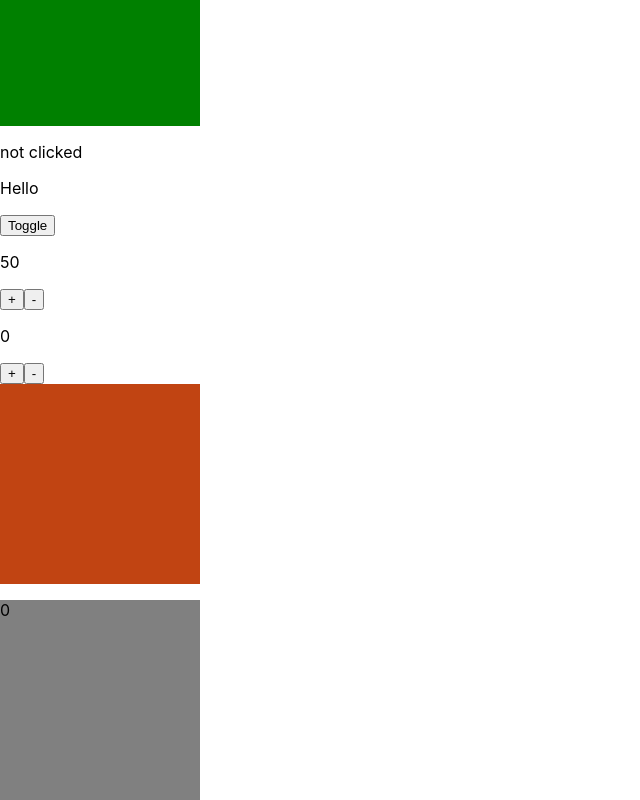
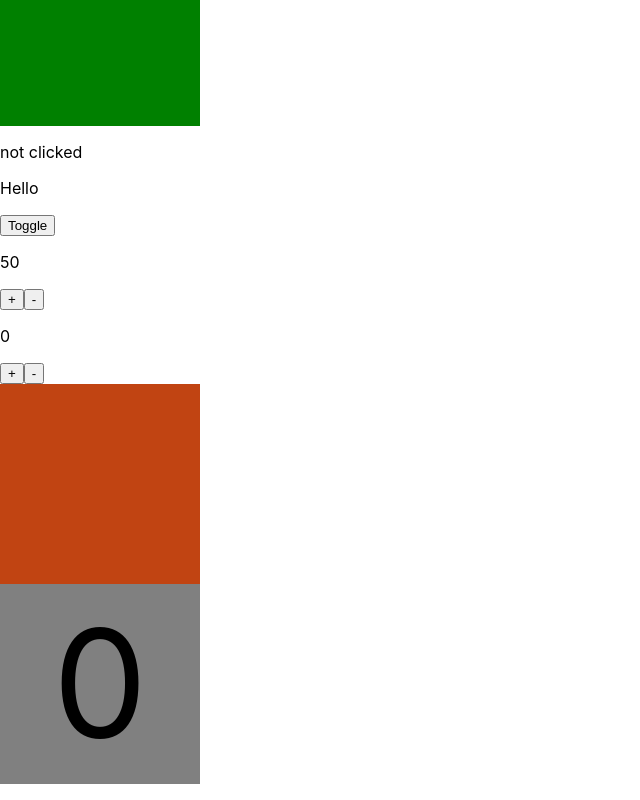
Before and after one commit to Timothy-Merchant/my-first-react-project, a React (Create React App) app in the folder my-first-project/: page / in a window 1280 px wide. Shown: the part 344-1144 px from the top of the page, without its empty margins (0-640 px from the left). Built offline with nearby package versions, Linux system fonts and the light colour scheme.

Commit message:
refactored tricksy 2

```diff
--- a/my-first-project/src/components/day02tricksy/Die.js
+++ b/my-first-project/src/components/day02tricksy/Die.js
@@ -11,30 +11,29 @@ class Die extends Component {
             width: "200px",
             height: "200px",
             backgroundColor: "grey",
+            display: "flex",
+            justifyContent: "center",
+            alignItems: "center",
+            fontSize: "150px",
             sides: this.props.sides,
             result: 0
         };
 
-        this.handleClick = this.handleClick.bind(this);
+        this.roll = this.roll.bind(this);
     }
 
-    handleClick() {
+    roll() {
 
-        let random = Math.random(); // a number between 0 and 1
-        let number = Math.floor(random * this.state.sides + 1); // a number between 0 and 99
-        this.setState({result: number});
+        let random = Math.random();
+        let number = Math.floor(random * this.state.sides + 1);
+        this.setState({ result: number });
     }
 
     render() {
 
         return (
             <>
-                <div onClick={this.handleClick} style={{
-                    ...this.state,
-                    height: this.state.height,
-                    width: this.state.width,
-                    backgroundColor: this.state.backgroundColor
-                }}>
+                <div onClick={this.roll} style={{ ...this.state }}>
                     <p>{this.state.result}</p>
                 </div>
             </>
```
